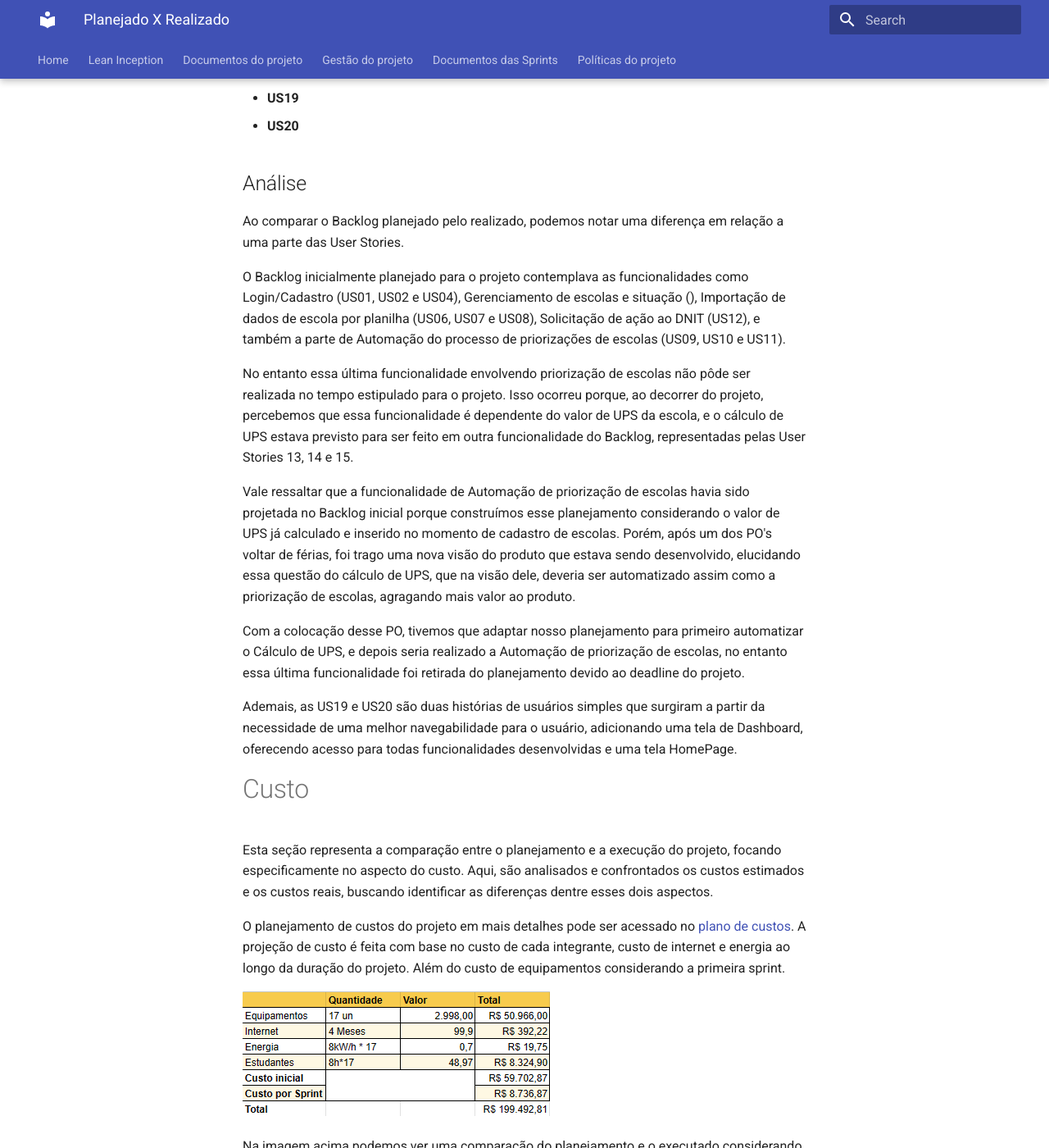
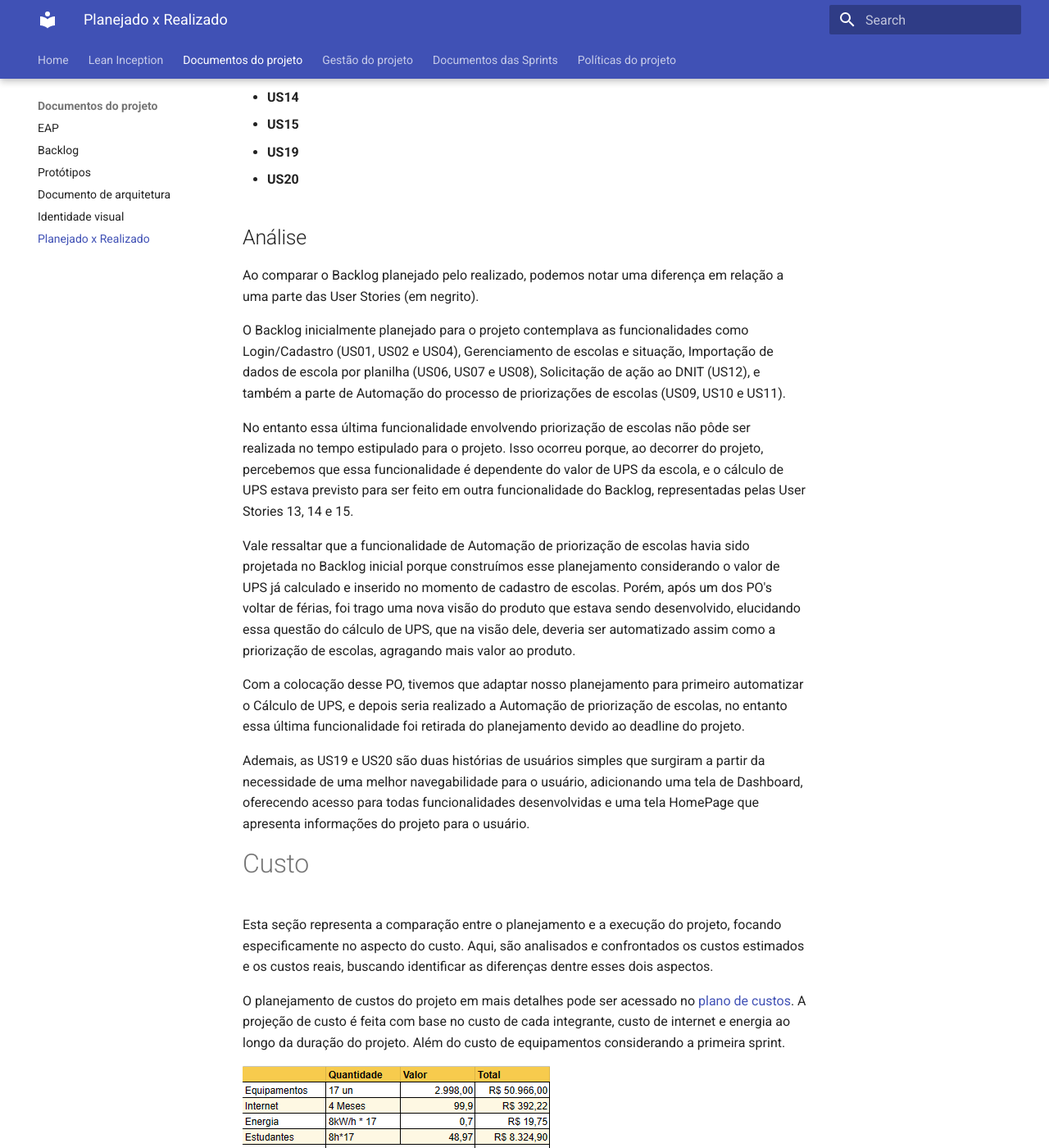
Before and after one commit to fga-eps-mds/2023-1-Dnit-DOC, an MkDocs documentation site: the page built from docs/docs/planejadoXrealizado/planejadoXrealizado.md, in a window 1280 px wide and 1400 px high, scrolled down 1571 px. Shown: the whole window at 82% size. Built offline with MkDocs 1.6.1 and Material for MkDocs 9.7.7, drawn with Linux system fonts in a browser that asks for light colours; some of the changed text lies outside the part shown.

Commit message:
Adicionando o doc no mkdocs.yml

```diff
--- a/docs/docs/planejadoXrealizado/planejadoXrealizado.md
+++ b/docs/docs/planejadoXrealizado/planejadoXrealizado.md
@@ -13,6 +13,8 @@
 Este documento tem como objetivo apresentar a análise comparativa entre o planejamento e a execução no desenvolvimento do projeto. Serão avaliados e comparados o Backlog com as Histórias de Usuários (US), o Custo, a Qualidade e o Risco, a fim de compreender o progresso do projeto.
 
 # Backlog
+
+O Backlog do projeto pode ser acessado em detalhes no [Github Projects](https://github.com/orgs/fga-eps-mds/projects/9).
 
 ## Planejado
 
@@ -46,9 +48,9 @@ Este documento tem como objetivo apresentar a análise comparativa entre o plane
 
 ## Análise
 
-Ao comparar o Backlog planejado pelo realizado, podemos notar uma diferença em relação a uma parte das User Stories.
+Ao comparar o Backlog planejado pelo realizado, podemos notar uma diferença em relação a uma parte das User Stories (em negrito).
 
-O Backlog inicialmente planejado para o projeto contemplava as funcionalidades como Login/Cadastro (US01, US02 e US04), Gerenciamento de escolas e situação (), Importação de dados de escola por planilha (US06, US07 e US08), Solicitação de ação ao DNIT (US12), e também a parte de Automação do processo de priorizações de escolas (US09, US10 e US11).
+O Backlog inicialmente planejado para o projeto contemplava as funcionalidades como Login/Cadastro (US01, US02 e US04), Gerenciamento de escolas e situação, Importação de dados de escola por planilha (US06, US07 e US08), Solicitação de ação ao DNIT (US12), e também a parte de Automação do processo de priorizações de escolas (US09, US10 e US11).
 
 No entanto essa última funcionalidade envolvendo priorização de escolas não pôde ser realizada no tempo estipulado para o projeto. Isso ocorreu porque, ao decorrer do projeto, percebemos que essa funcionalidade é dependente do valor de UPS da escola, e o cálculo de UPS estava previsto para ser feito em outra funcionalidade do Backlog, representadas pelas User Stories 13, 14 e 15.
 
@@ -56,7 +58,7 @@ Vale ressaltar que a funcionalidade de Automação de priorização de escolas h
 
 Com a colocação desse PO, tivemos que adaptar nosso planejamento para primeiro automatizar o Cálculo de UPS, e depois seria realizado a Automação de priorização de escolas, no entanto essa última funcionalidade foi retirada do planejamento devido ao deadline do projeto.
 
-Ademais, as US19 e US20 são duas histórias de usuários simples que surgiram a partir da necessidade de uma melhor navegabilidade para o usuário, adicionando uma tela de Dashboard, oferecendo acesso para todas funcionalidades desenvolvidas e uma tela HomePage.
+Ademais, as US19 e US20 são duas histórias de usuários simples que surgiram a partir da necessidade de uma melhor navegabilidade para o usuário, adicionando uma tela de Dashboard, oferecendo acesso para todas funcionalidades desenvolvidas e uma tela HomePage que apresenta informações do projeto para o usuário.
 
 # Custo
 
--- a/docs/mkdocs.yml
+++ b/docs/mkdocs.yml
@@ -19,6 +19,7 @@ nav:
     - Protótipos: Prototipo/prototipo.md
     - Documento de arquitetura: projeto/arquitetura.md
     - Identidade visual: identidadeVisual/identidadeVisual.md
+    - Planejado x Realizado: planejadoXrealizado/planejadoXrealizado.md
 
   - Gestão do projeto:
     - Quadros de pareamento: gestaoDoProjeto/quadroPareamento.md
```
